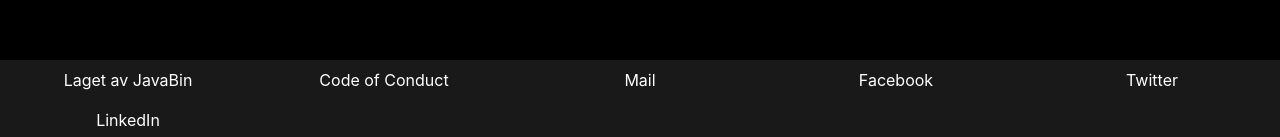
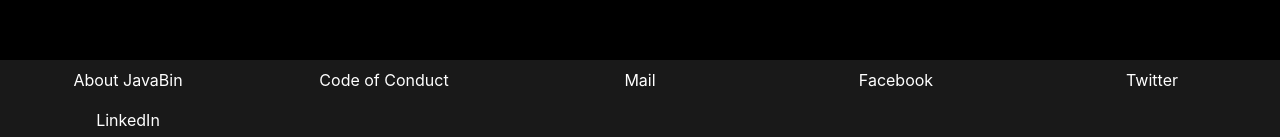
Before and after one commit to javaBin/2023.javazone.no, a Next.js app: page / in a window 1280 px wide. Shown: the part 660-797 px from the top of the page. Built offline with nearby package versions, Linux system fonts and the light colour scheme.

Commit message:
Updating sentences

```diff
--- a/app/footer.tsx
+++ b/app/footer.tsx
@@ -4,7 +4,7 @@ export function Footer() {
   return (
     <footer className={styles.footer}>
       <a href="https://java.no" target="_blank" rel="noopener noreferrer">
-        Laget av JavaBin
+        About JavaBin
       </a>
       <a href="https://java.no/principles" target="_blank" rel="noopener noreferrer">
         Code of Conduct
```
